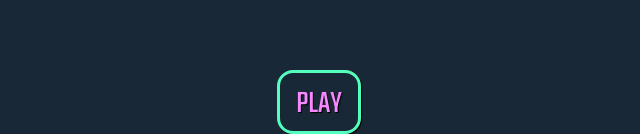
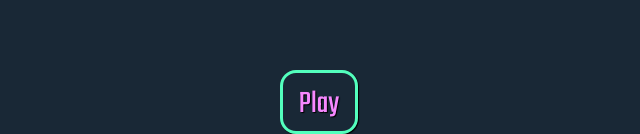
Before and after one commit to hevdevs/leccyboard, a React (Vite) app: page / in a window 1280 px wide. Shown: the part 738-872 px from the top of the page, without its empty margins (321-961 px from the left). Built offline with nearby package versions, Linux system fonts and the light colour scheme; a web font is replaced by a local one.

Commit message:
add conditional render to button text

```diff
--- a/src/components/StartButton.jsx
+++ b/src/components/StartButton.jsx
@@ -9,7 +9,7 @@ const StartButton = ({ setGameStarted, runButtonSequence, gameStarted, playerSeq
 				runButtonSequence()
 			}}
 		>
-			PLAY
+			{simonSequence.length === 0 ? "Play" : "Next"}
 		</button>
 	);
 };
```
